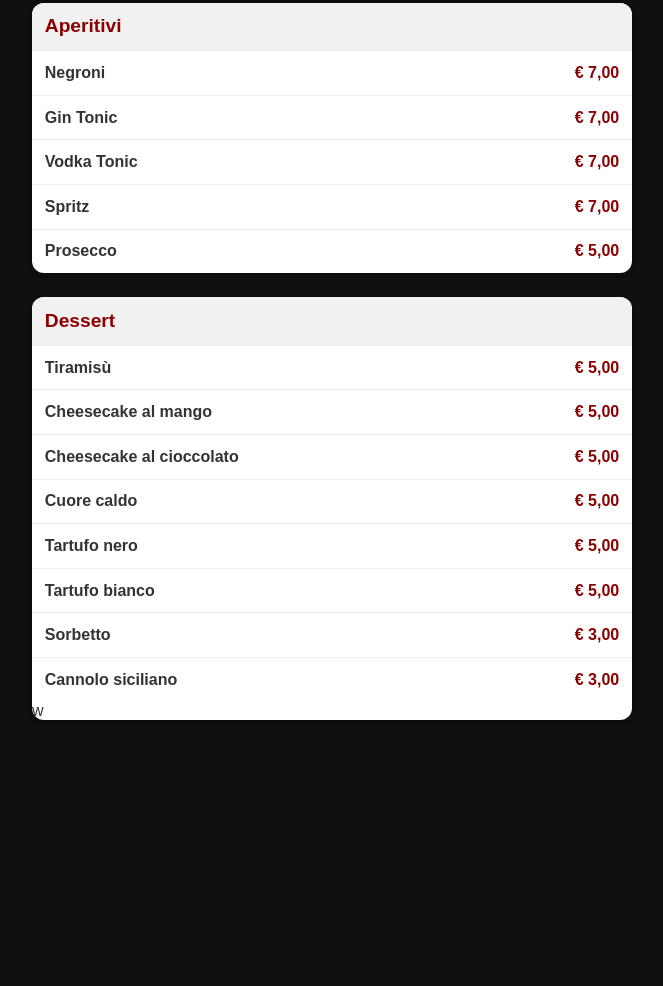
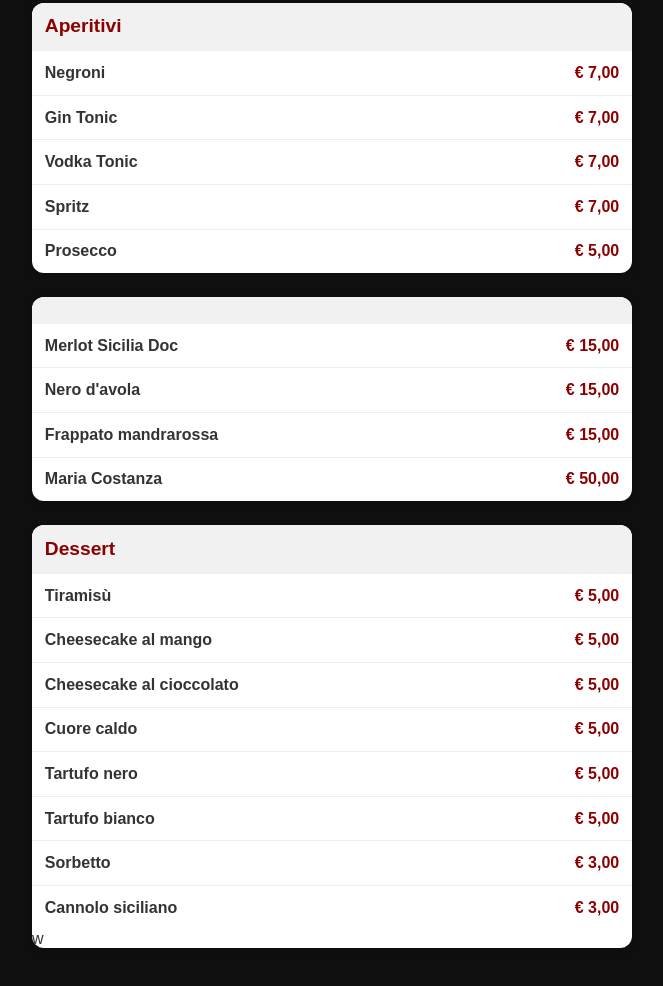
Before and after one commit to melo056/Ristomacelleria-Lombardo, a plain HTML site: page index.html in a window 1280 px wide. Shown: the part 3015-4001 px from the top of the page, without its empty margins (308-971 px from the left). Before the commit the page ends 3775 px from the top, so only its background shows below. Drawn offline with Linux system fonts and the light colour scheme.

Commit message:
aggiunte vini

```diff
--- a/index.html
+++ b/index.html
@@ -127,6 +127,14 @@
     </div>
 
     <div class="category">
+      <h2 data-key="Vini"></h2>
+      <div class="item"><span class="item-name" data-key="V1"></span><span class="item-price">€ 15,00</span></div>
+      <div class="item"><span class="item-name" data-key="V2"></span><span class="item-price">€ 15,00</span></div>
+      <div class="item"><span class="item-name" data-key="V3"></span><span class="item-price">€ 15,00</span></div>
+      <div class="item"><span class="item-name" data-key="V4"></span><span class="item-price">€ 50,00</span></div>
+    </div>
+
+    <div class="category">
       <h2 data-key="dessert">Dessert</h2>
       <div class="item"><span class="item-name" data-key="des1"></span><span class="item-price">€ 5,00</span></div>
       <div class="item"><span class="item-name" data-key="des2"></span><span class="item-price">€ 5,00</span></div>
--- a/lang.it.json
+++ b/lang.it.json
@@ -84,5 +84,11 @@
   "des5": "Tartufo nero",
   "des6": "Tartufo bianco",
   "des7": "Sorbetto",
-  "des8": "Cannolo siciliano"
+  "des8": "Cannolo siciliano",
+
+  "vini": "vini",
+  "V1": "Merlot Sicilia Doc",
+  "V2": "Nero d'avola",
+  "V3": "Frappato mandrarossa",
+  "V4": "Maria Costanza"
 }
```
Also changed, not shown: lang.en.json (+7 -1 lines).
